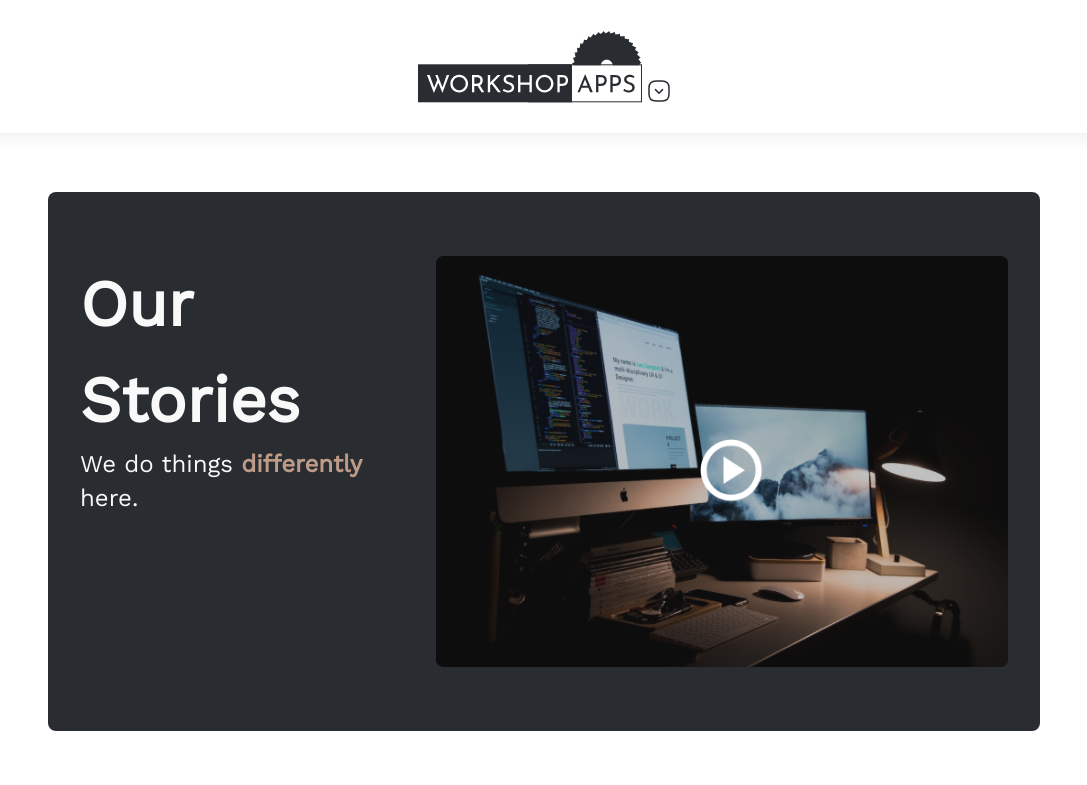
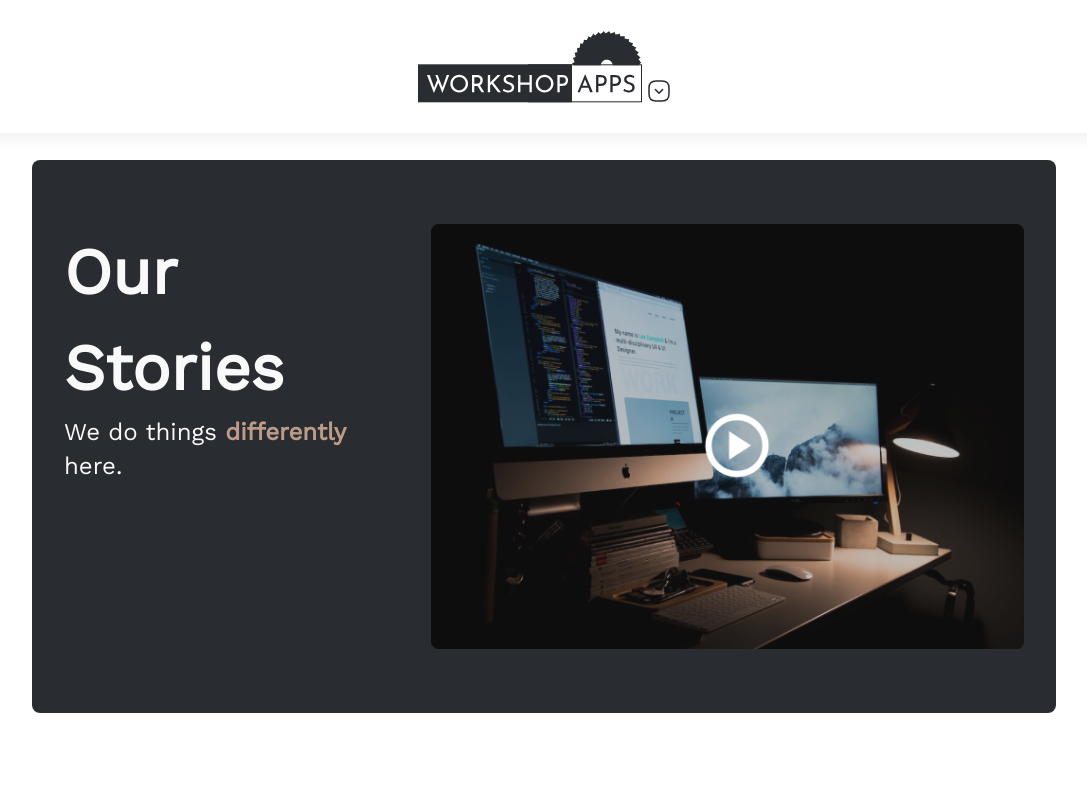
Before and after one commit to workshopapps/workshopapps-portfolio, a Next.js app in the folder frontend/: page /stories in a window 1280 px wide. Shown: the top 785 px of the page, without its empty margins (96-1183 px from the left). Built offline with nearby package versions, Linux system fonts and the light colour scheme.

Commit message:
fix: adjusted some pages

```diff
--- a/frontend/components/UI/BgOverlay.module.css
+++ b/frontend/components/UI/BgOverlay.module.css
@@ -8,7 +8,7 @@
   overflow: hidden;
   visibility: hidden;
   opacity: 0;
-  transition: visibility 0.5s linear, opacity 0.5s linear;
+  transition: visibility 0.1s linear, opacity 0.1s linear;
 }
 
 .bg_overlay.showBg {
--- a/frontend/components/layout/Navbar/NavList.module.css
+++ b/frontend/components/layout/Navbar/NavList.module.css
@@ -16,7 +16,7 @@
   padding: 50px 0;
   visibility: hidden;
   opacity: 0;
-  transition: visibility 0.5s linear, opacity 0.5s linear;
+  transition: visibility 0.1s linear, opacity 0.1s linear;
 }
 
 @media screen and (max-width: 500px) {
--- a/frontend/public/assets/WorkshopAppLogo.module.css
+++ b/frontend/public/assets/WorkshopAppLogo.module.css
@@ -1,6 +1,7 @@
 .logo {
   width: 224px;
   height: 73px;
+  position: relative;
 }
 
 @media screen and (max-width: 500px) {
@@ -11,15 +12,33 @@
 }
 
 .iconIn {
-  transform: scale(0.85);
   opacity: 0.5;
-  transition: opacity 0.2s ease-in-out, transform 0.3s linear;
-  transform-origin: right center;
+  animation: spin 2s infinite;
+  transform-origin: center;
+  transform-box: fill-box;
+}
+
+@keyframes spin {
+  0% {
+    transform: rotate(0deg) scale(1);
+  }
+  100% {
+    transform: rotate(360deg) scale(0.85);
+  }
 }
 
 .iconOut {
-  transform: scale(1);
   opacity: 1;
-  transition: opacity 0.2s ease-in-out, transform 0.3s linear;
-  transform-origin: right center;
+  animation: stopSpin 1s;
+  transform-origin: center;
+  transform-box: fill-box;
 }
+
+@keyframes stopSpin {
+  0% {
+    transform: rotate(360deg) scale(0.85);
+  }
+  100% {
+    transform: rotate(0deg) scale(1);
+  }
+}
--- a/frontend/styles/About.module.css
+++ b/frontend/styles/About.module.css
@@ -2,7 +2,8 @@
 
 /* Hero Section */
 .main__container {
-  margin: 2rem 2rem;
+  width: 80%;
+  margin: 0 auto;
 }
 
 .flex__container {
@@ -210,8 +211,9 @@
 @media (min-width: 1024px) {
   /* Hero Section */
   .main__container {
-    margin: 2rem 9rem;
+    /* margin: 2rem 9rem; */
     max-width: 1440px;
+    margin: 0 auto;
   }
 
   .main__container p {
--- a/frontend/styles/Contact.module.css
+++ b/frontend/styles/Contact.module.css
@@ -1,4 +1,5 @@
-section {
+.section {
+  margin: 0 auto;
   max-width: 1440px;
 }
 
--- a/frontend/styles/Stories.module.css
+++ b/frontend/styles/Stories.module.css
@@ -2,7 +2,8 @@
 
 /* Hero Section */
 .main__container {
-  margin: 2rem 2rem;
+  width: 80%;
+  margin: 0 auto;
 }
 
 .flex__container {
@@ -85,7 +86,7 @@
 @media (min-width: 1024px) {
   /* Hero Section */
   .main__container {
-    margin: 2rem 9rem;
+    margin: 0 auto;
     max-width: 1440px;
   }
 
--- a/frontend/styles/Teams.module.css
+++ b/frontend/styles/Teams.module.css
@@ -1,5 +1,6 @@
 .teams {
   margin: 0 2rem 3rem 2rem;
+  padding-bottom: 50px;
   display: flex;
   flex-direction: column;
   align-items: center;
@@ -61,6 +62,7 @@
 @media (min-width: 1024px) {
   .teams {
     max-width: 1440px;
+    margin: 0 auto;
   }
   .teams h1 {
     font-size: 2.5rem;
```
Also changed, not shown: frontend/components/homepage/Homepage.js (+5 -2 lines), frontend/pages/contact.jsx (+9 -3 lines), frontend/public/assets/WorkshopAppsFooterLogo.js (+1 -1 lines), 1 other file (tests, documents, lock files or other folders).
